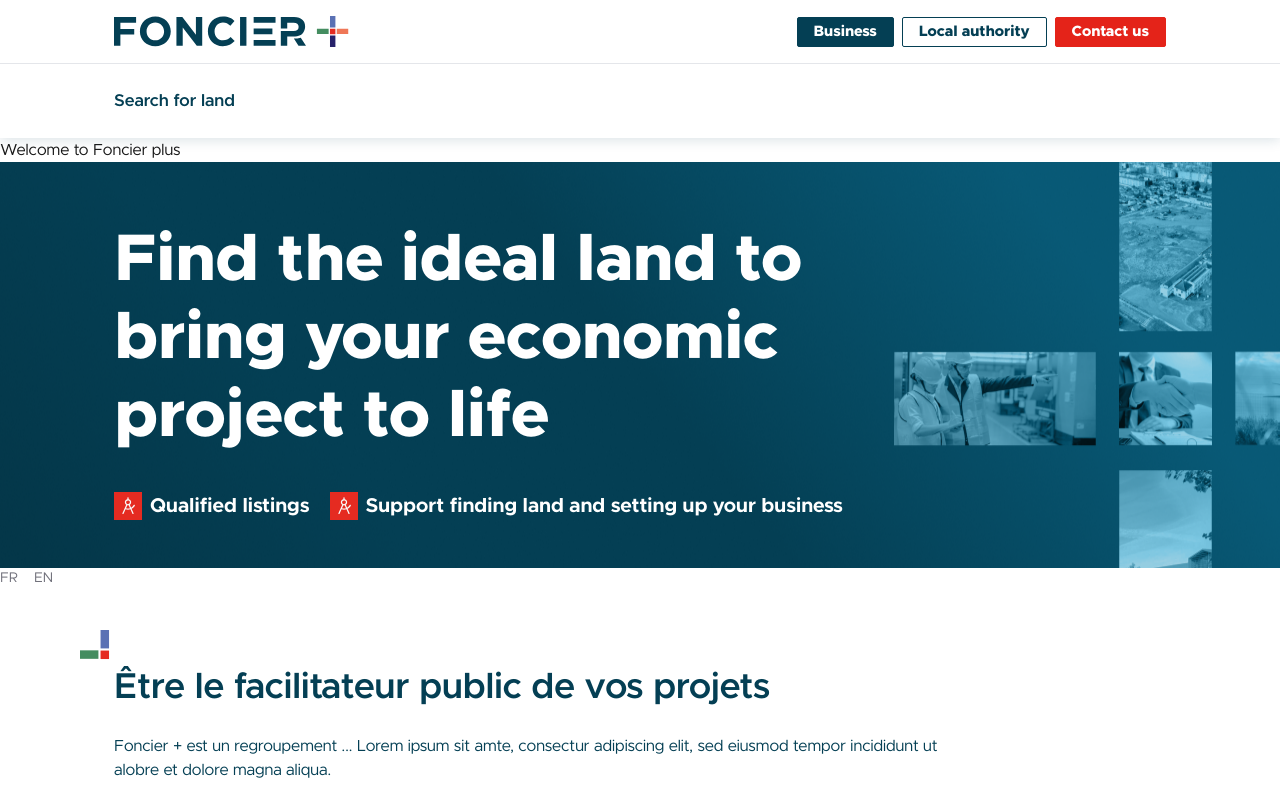
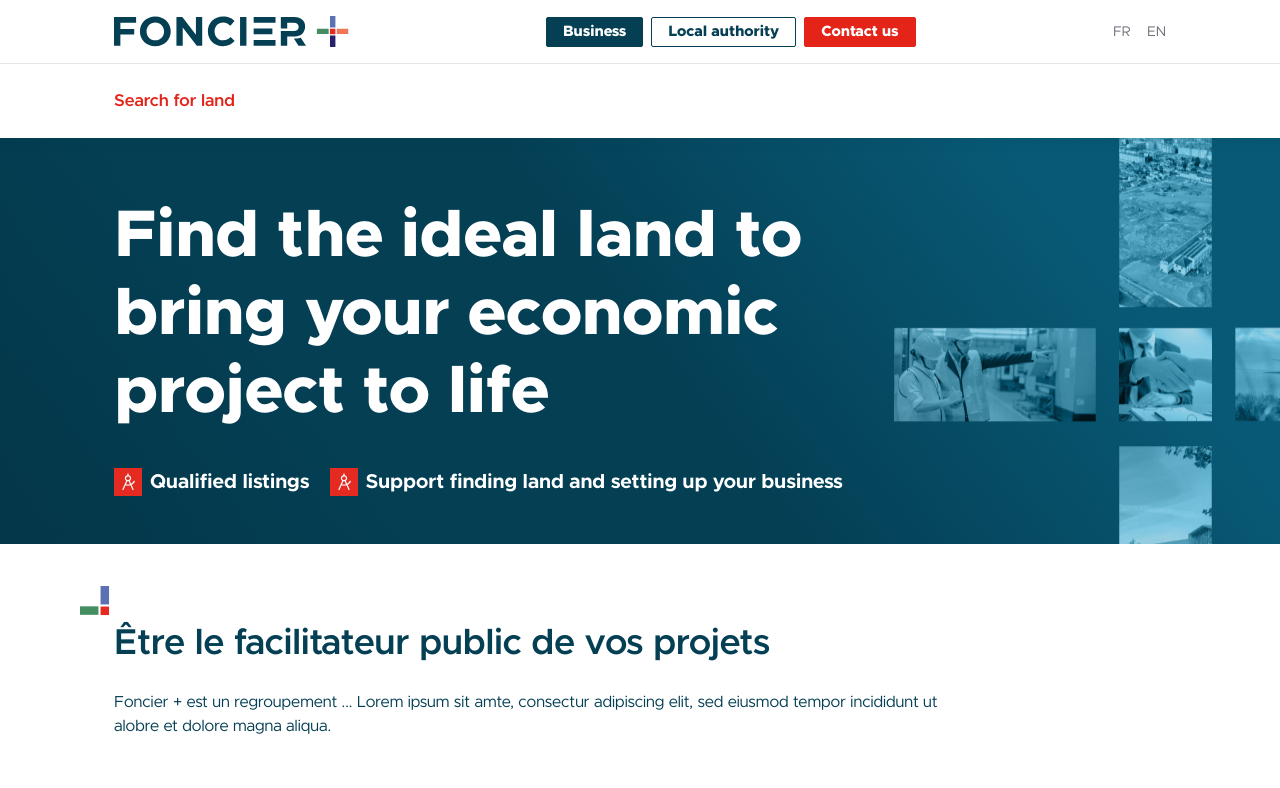
Before and after one commit to Theodo-GovTech/foncier-plus-web, a Next.js app: page /en in a window 1280 px wide. Shown: the top 788 px of the page. Built offline with nearby package versions, Linux system fonts and the light colour scheme.

Commit message:
feat: move language switch to header

```diff
--- a/src/app/[locale]/page.tsx
+++ b/src/app/[locale]/page.tsx
@@ -1,6 +1,4 @@
 import { getTranslations } from "next-intl/server";
-import { Link } from "@/i18n/navigation";
-import { routing } from "@/i18n/routing";
 import { SearchSection } from "@/components/SearchSection";
 import { AmbitionsSection } from "@/components/AmbitionsSection";
 
@@ -9,15 +7,7 @@ export default async function Home() {
 
   return (
     <main className="flex-1">
-      {t("title")}
       <SearchSection />
-      <nav className="flex gap-4 text-sm text-zinc-500">
-        {routing.locales.map((locale) => (
-          <Link key={locale} href="/" locale={locale}>
-            {locale.toUpperCase()}
-          </Link>
-        ))}
-      </nav>
       <AmbitionsSection />
       {/* TEMP: scroll filler for test */}
       <div className="h-[200vh]" />
--- a/src/components/Header.tsx
+++ b/src/components/Header.tsx
@@ -5,6 +5,8 @@ import { HomeLink } from "@/components/HomeLink";
 import { NavButton } from "@/components/NavButton";
 import { searchSectionId } from "@/components/SearchSection";
 import { SectionNav } from "@/components/SectionNav";
+import { Link } from "@/i18n/navigation";
+import { routing } from "@/i18n/routing";
 
 export const getSections = async () => {
   const t = await getTranslations("Header");
@@ -43,6 +45,13 @@ export const Header = async () => {
           </NavButton>
           <NavButton variant="accent">{t("contact")}</NavButton>
         </nav>
+        <nav className="flex gap-4 text-sm text-zinc-500">
+          {routing.locales.map((locale) => (
+            <Link key={locale} href="/" locale={locale}>
+              {locale.toUpperCase()}
+            </Link>
+          ))}
+        </nav>
       </div>
       <SectionNav
         sections={sections}
```
